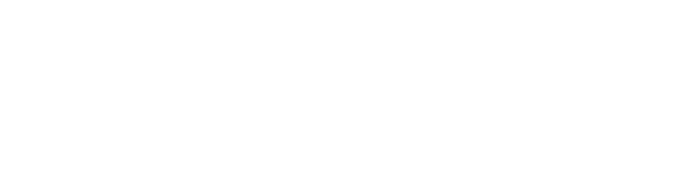
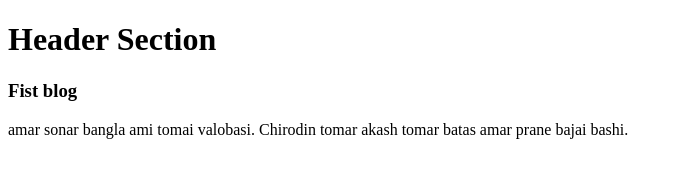
Before and after one commit to sadikul60/my-first-repo, a plain HTML site: page index.html in a window 1280 px wide. Shown: the whole page, without its empty margins (0-678 px from the left). Drawn offline with Linux system fonts and the light colour scheme.

Commit message:
added header

```diff
--- a/index.html
+++ b/index.html
@@ -6,6 +6,9 @@
     <meta name="viewport" content="width=device-width, initial-scale=1.0">
     <title>My first Github repo</title>
 </head>
+<h1>Header Section</h1>
+<h3>Fist blog</h3>
+<p>amar sonar bangla ami tomai valobasi. Chirodin tomar akash tomar batas amar prane bajai bashi.</p>
 <body>
 
 </body>
```
